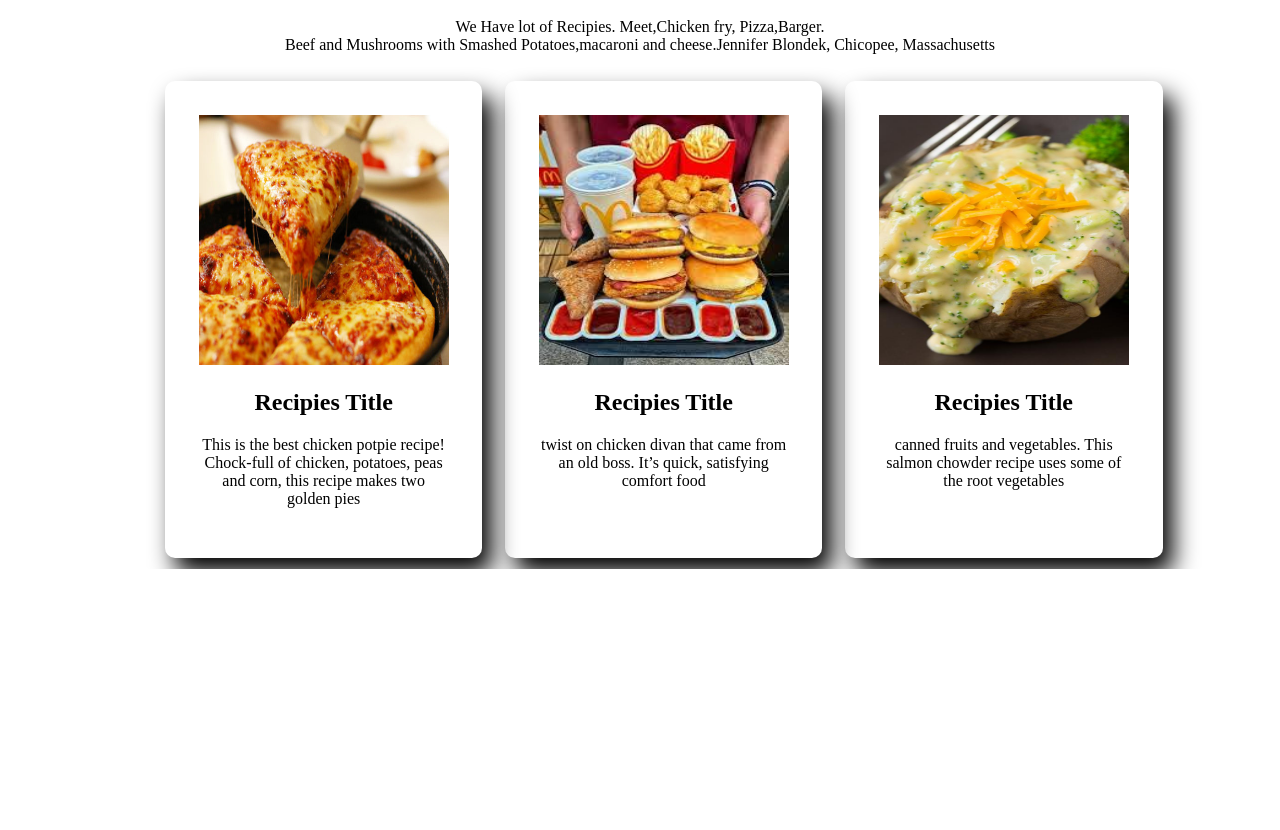
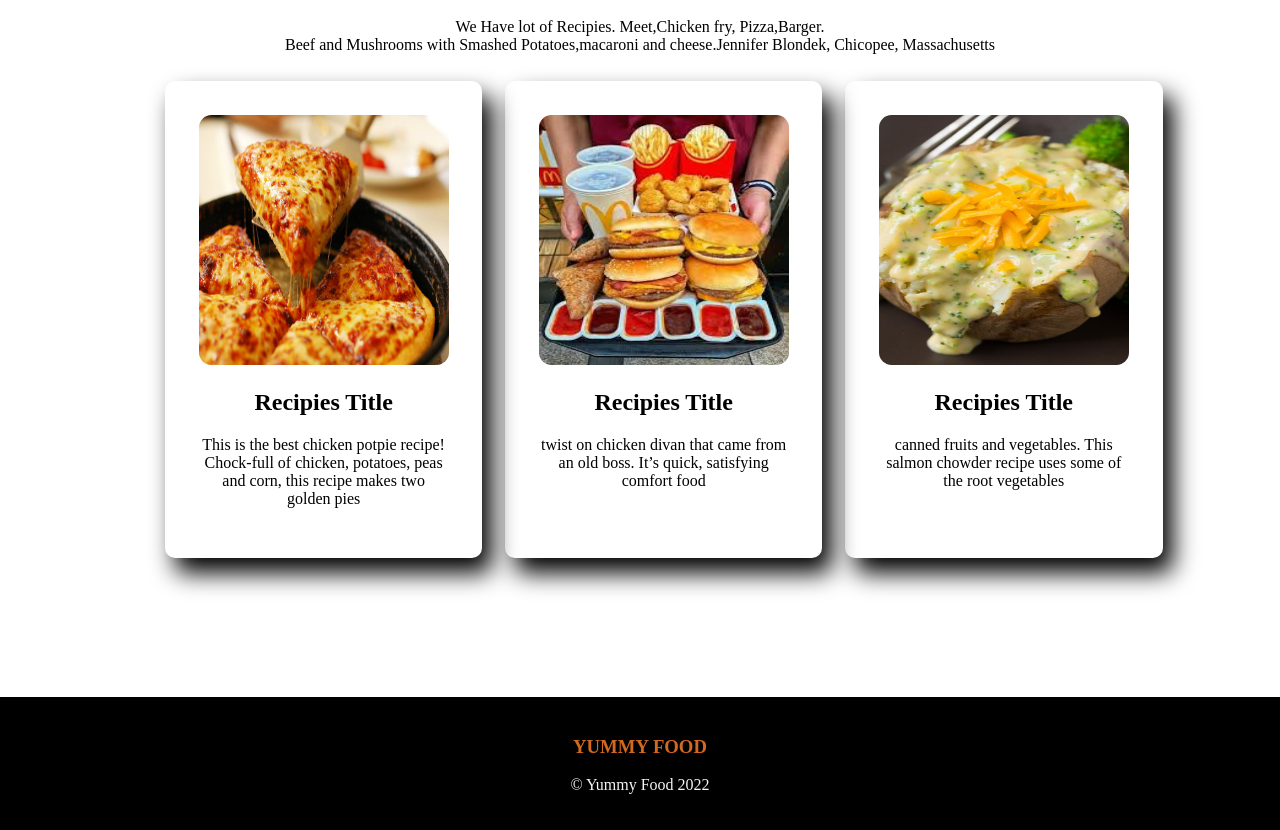
Before and after one commit to MdFatiur/my-first-assignment, a plain HTML site: page index.html in a window 1280 px wide. Shown: the part 1026-1856 px from the top of the page. Before the commit the page ends 1595 px from the top, so only its background shows below. Drawn offline with Linux system fonts and the light colour scheme.

Commit message:
assignment completed

```diff
--- a/index.html
+++ b/index.html
@@ -57,6 +57,10 @@
             <p>canned fruits and vegetables. This salmon chowder recipe uses some of the root vegetables</p>
         </div>
     </section>
+    <footer>
+        <h3 class="buttom-food">YUMMY FOOD</h3>
+        <p>© Yummy Food 2022</p>
+    </footer>
 </body>
 
 </html>
--- a/style.css
+++ b/style.css
@@ -85,4 +85,18 @@ body {
 .image-3 {
     width: 250px;
     height: 250px;
+    border-radius: 5%;
 }
+
+footer {
+    text-align: center;
+    color: whitesmoke;
+    background-color: black;
+    margin-top: 10%;
+    padding-top: 20px;
+    padding-bottom: 20px;
+}
+
+.buttom-food {
+    color: chocolate;
+}
```
